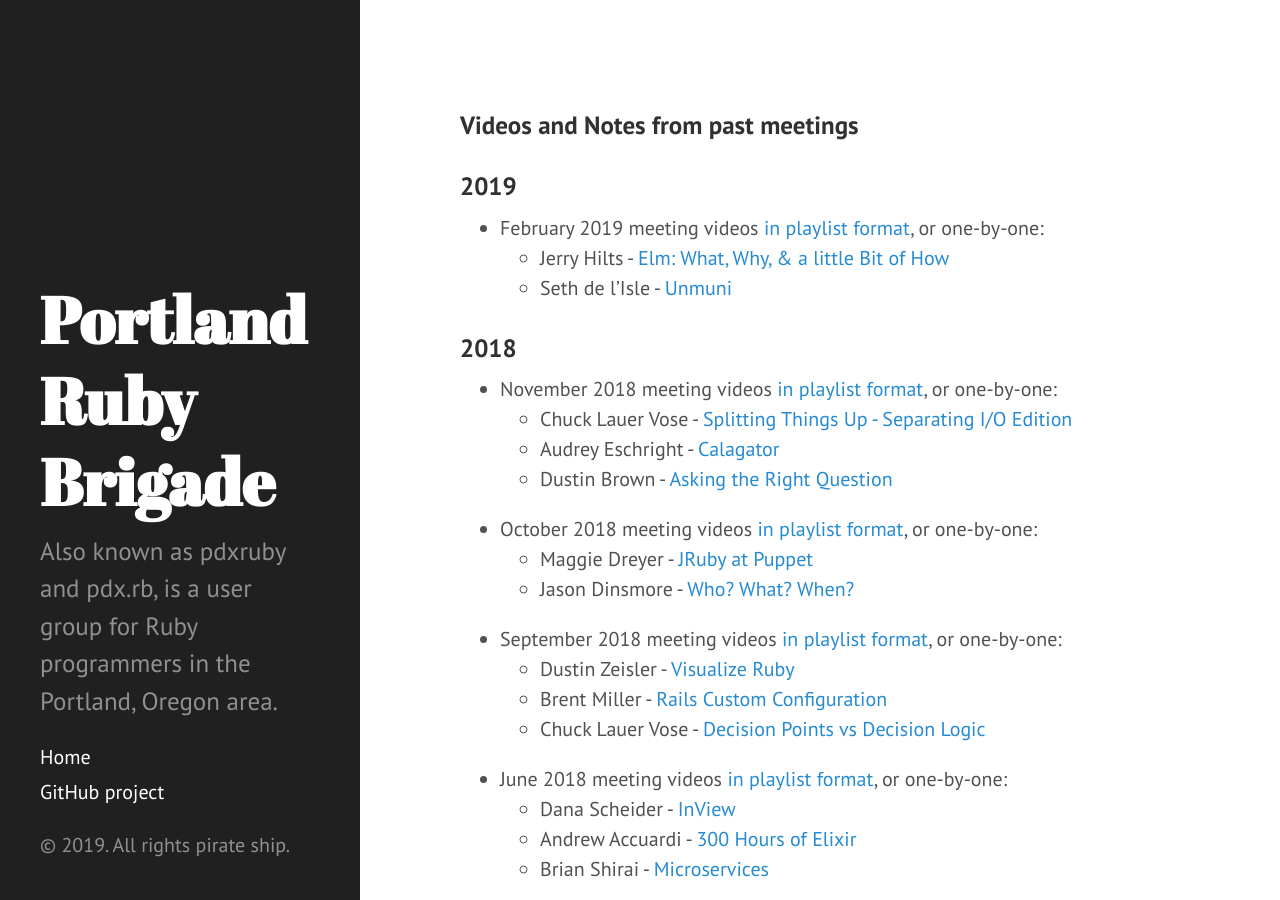
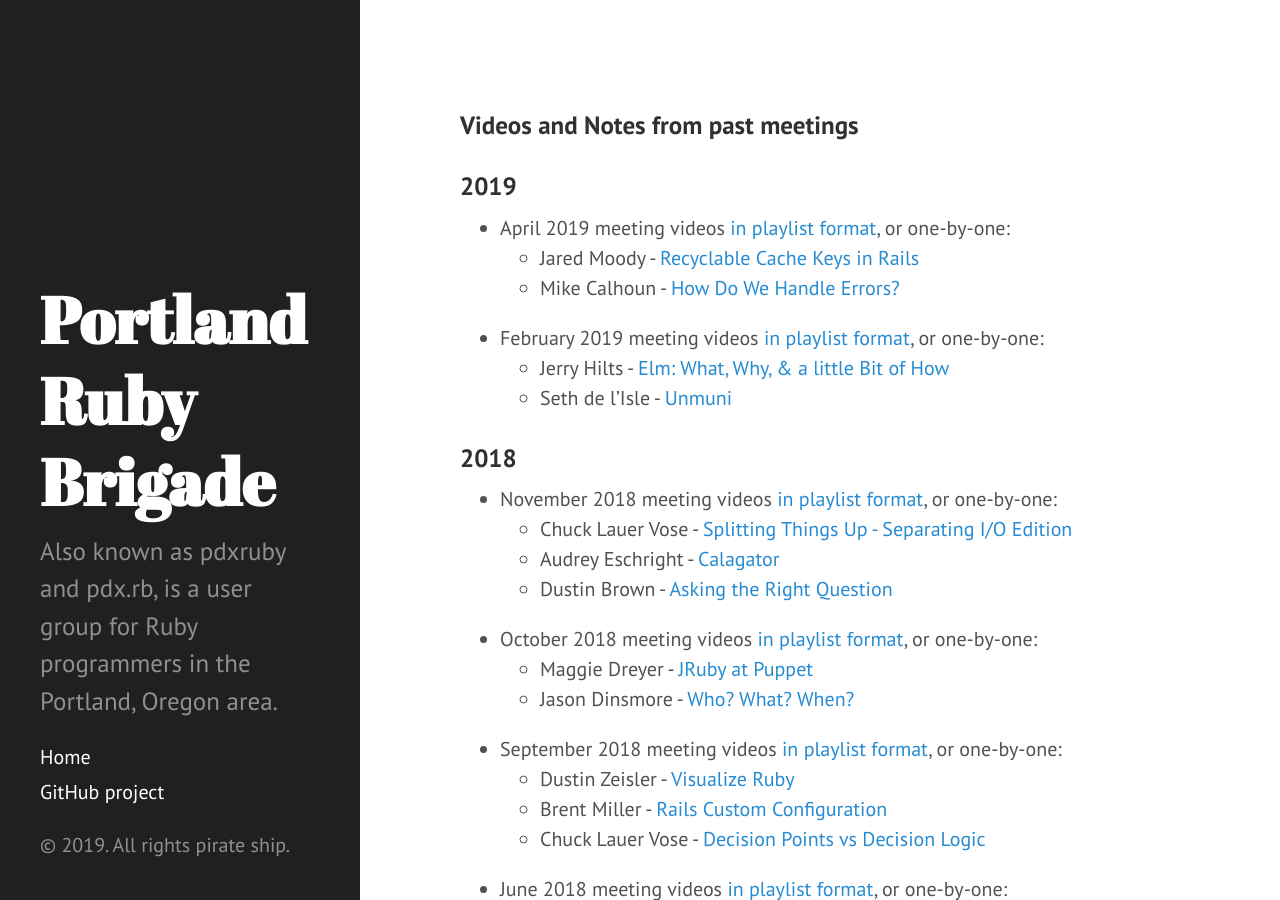
Before and after one commit to pdxruby/pdxruby.github.io, a Jekyll site: the page built from past-meetings.md, in a window 1280 px wide and 900 px high. Built offline with Jekyll 4.4.1, drawn with Linux system fonts in a browser that asks for light colours.

Commit message:
Add links for April 2019 videos

```diff
--- a/past-meetings.md
+++ b/past-meetings.md
@@ -5,6 +5,10 @@ title: Past Meetings
 ### Videos and Notes from past meetings
 
 ### 2019
+
+- April 2019 meeting videos [in playlist format](https://www.youtube.com/playlist?list=PLw_tewW7y2HsEtNtxv64i0B5khVfJEmRW), or one-by-one:
+    - Jared Moody - [Recyclable Cache Keys in Rails](https://youtu.be/ghN6rdxqdoM)
+    - Mike Calhoun - [How Do We Handle Errors?](https://youtu.be/phM_73b6kJE)
 
 - February 2019 meeting videos [in playlist format](https://www.youtube.com/playlist?list=PLw_tewW7y2HsuZD8fNRDwF2imUMXdQUpc), or one-by-one:
     - Jerry Hilts - [Elm: What, Why, & a little Bit of How](https://youtu.be/GxHzqoKOgiE)
```
